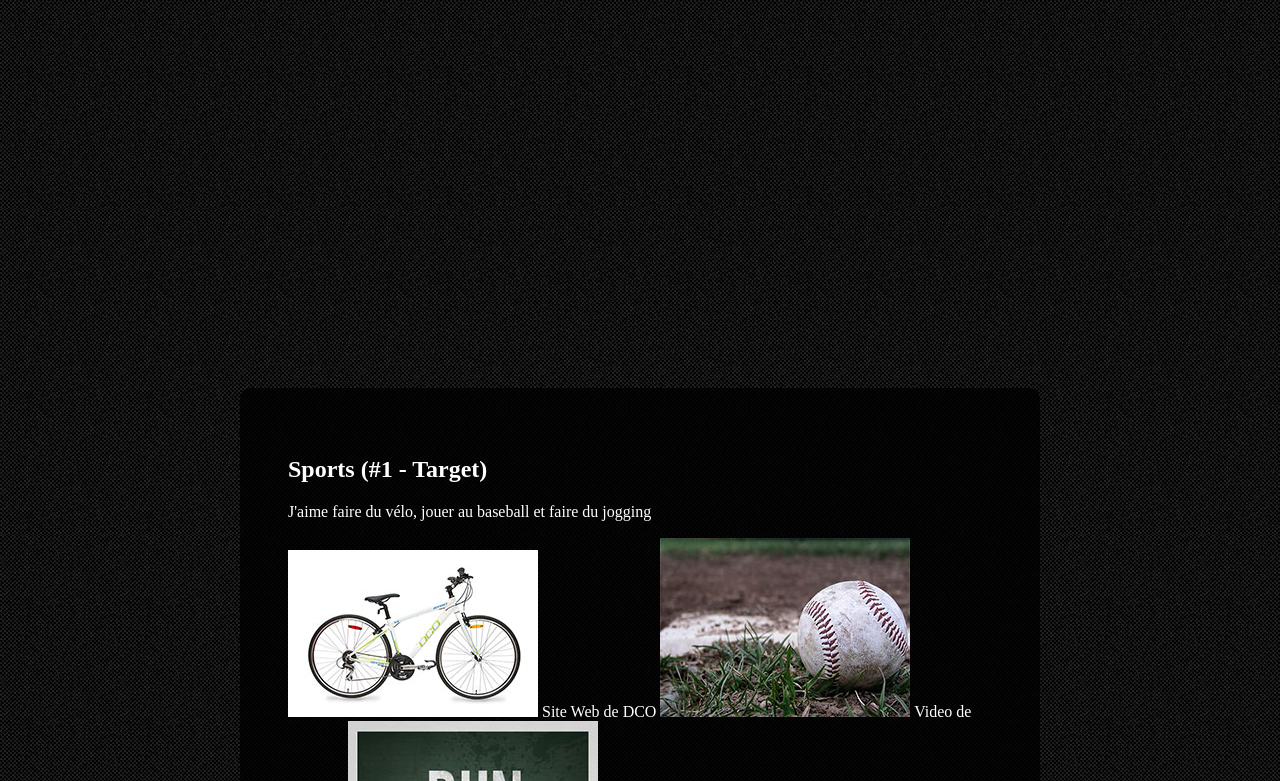
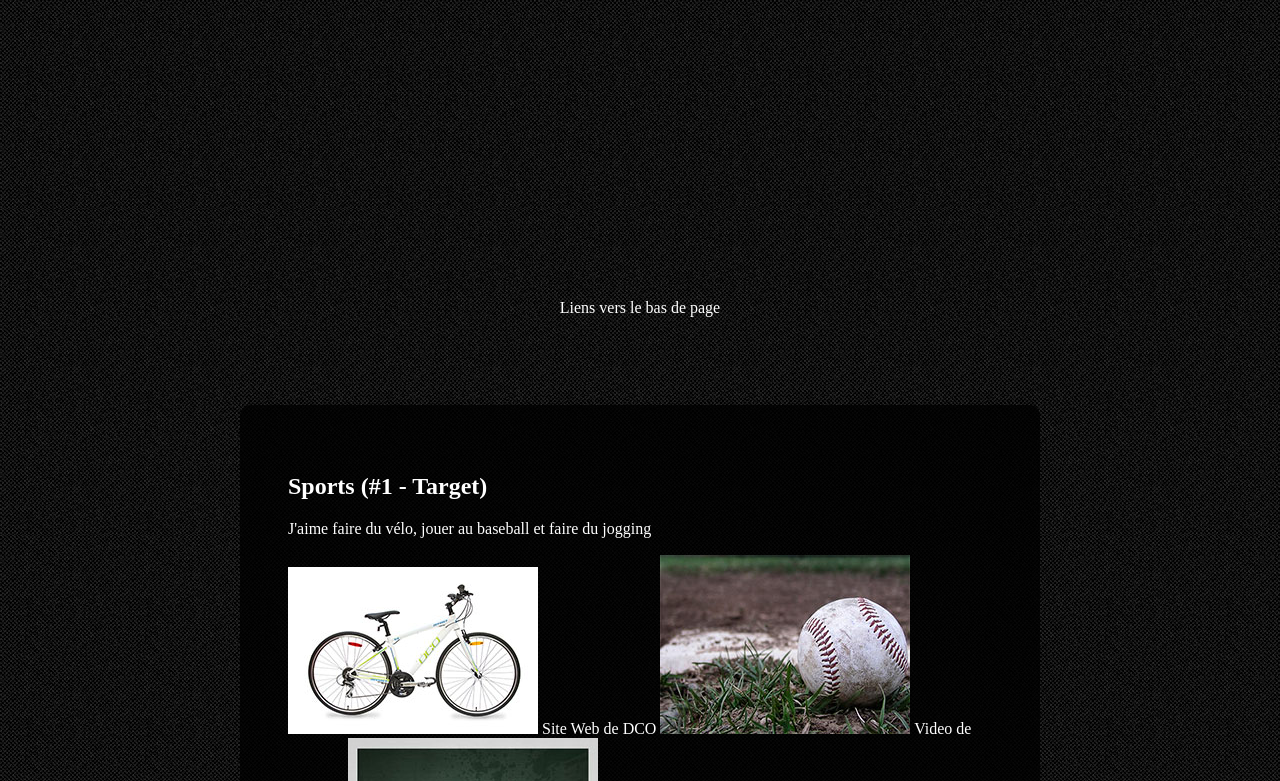
Before and after one commit to YevaVudz/sem11, a plain HTML site: page index.html in a window 1280 px wide. Shown: the part 443-1224 px from the top of the page. Drawn offline with Linux system fonts and the light colour scheme; a web font is replaced by a local one.

Commit message:
sem11 modification 3

```diff
--- a/css/styles.css
+++ b/css/styles.css
@@ -48,8 +48,14 @@ a:hover{
 /* INSÉREZ VOTRE CSS POUR CETTE SECTION ICI */
 
 header, section{
-    width: 100vw;
-    height: 100vh;
+   min-height: 100vh;
+   padding: 48px;
+   border-radius: 10px;
+
+   display: flex;
+   align-items: center;
+   flex-direction: column;
+   justify-content: center;
 }
 
 .boite{
@@ -59,11 +65,7 @@ header, section{
     border-radius: 10px;
 }
 
-section{
-    display: flex;
-    align-items: center;
-    justify-content: center;
-}
+
 
 
 /*---------------------------------------
@@ -72,12 +74,18 @@ section{
 
 /* INSÉREZ VOTRE CSS POUR CETTE SECTION ICI */
 
-header div{
-    display: flex;
-    align-items: center;
-    flex-direction: column;
-    justify-content: center;
+header{
+    position: relative;
 }
+
+header a{
+    text-align: center;
+    left: 0;
+    bottom: 40px;
+    width: 100%;
+    position: absolute;
+}
+
 
 
 
@@ -87,6 +95,12 @@ header div{
 
 /* INSÉREZ VOTRE CSS POUR CETTE SECTION ICI */
 
+section{
+    display: flex;
+    align-items: center;
+    flex-direction: column;
+    justify-content: center;
+}
 
 
 
```
